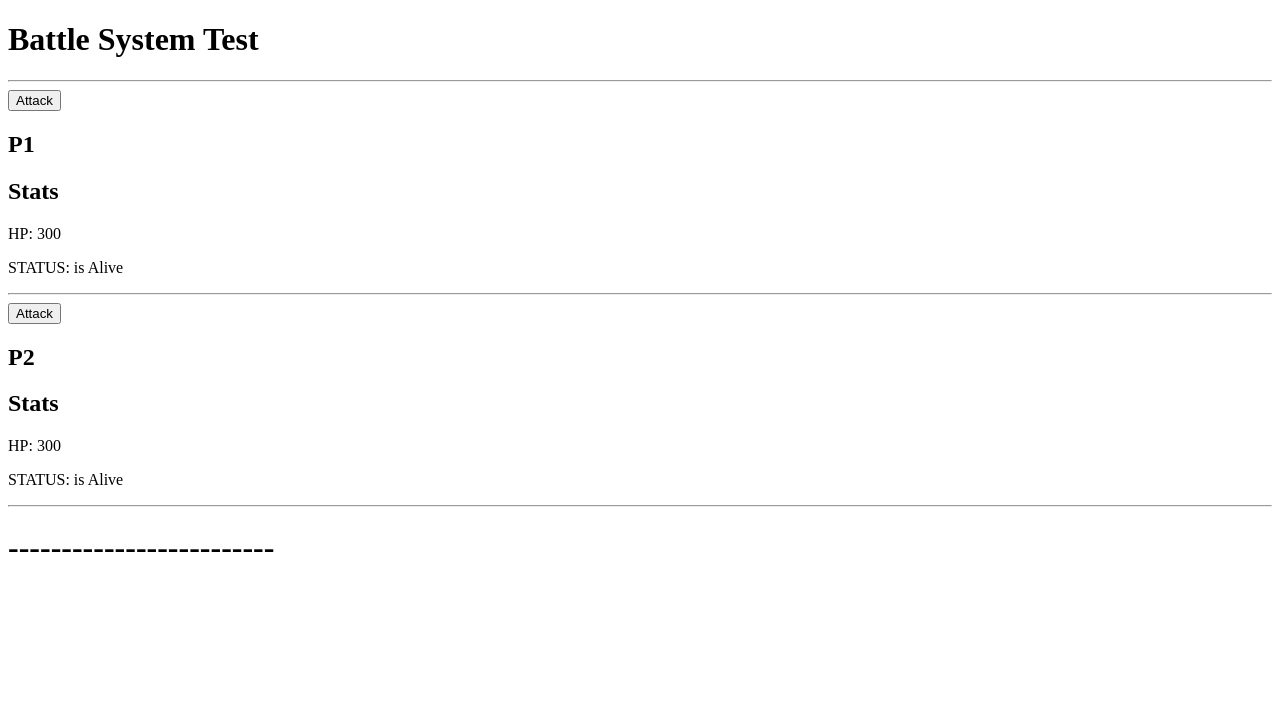
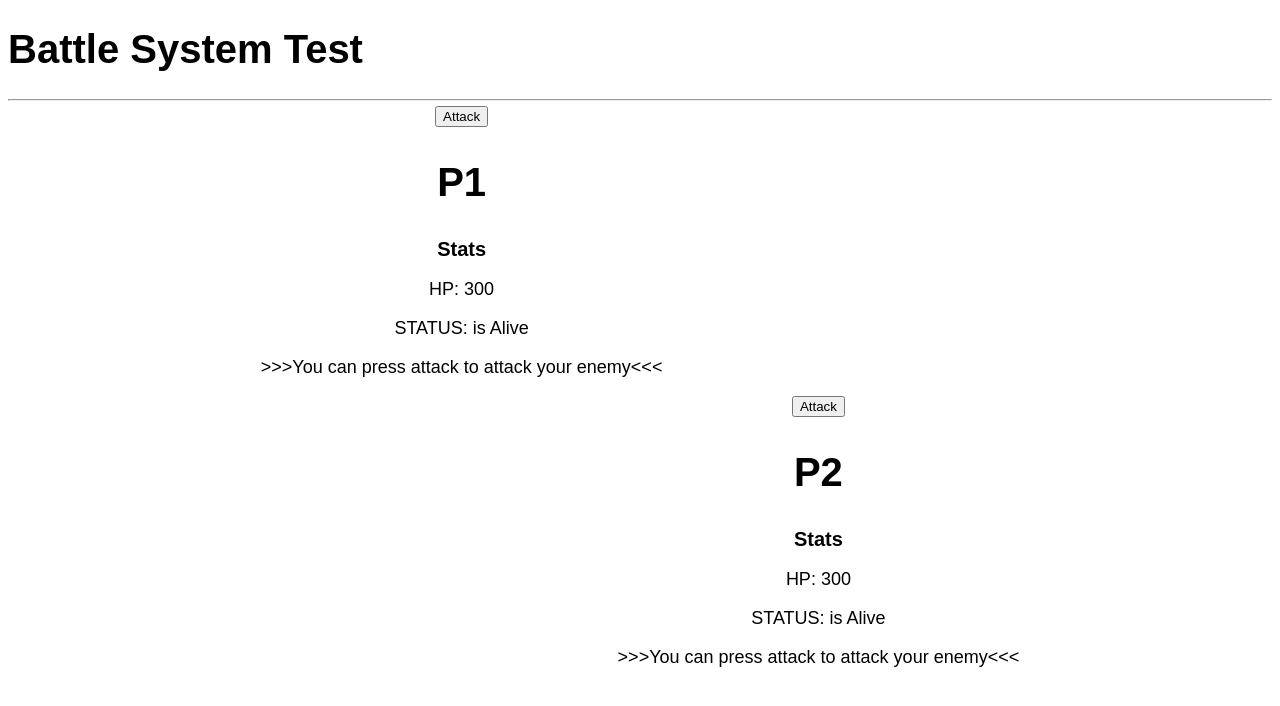
Before and after one commit to bloominstituteoftechnology/JavaScript-IV, a plain HTML site: page assignments/post_stretch_stuff/tests.html in a window 1280 px wide. Drawn offline with Linux system fonts and the light colour scheme.

Commit message:
done a little positioning in css on the test ui

```diff
--- a/assignments/post_stretch_stuff/styles.css
+++ b/assignments/post_stretch_stuff/styles.css
@@ -0,0 +1,28 @@
+html {
+    font-family: sans-serif;
+    font-size: 62.5%;
+}
+
+h1 {
+    font-size: 4rem;
+}
+
+h2 {
+    font-size: 2rem
+}
+
+p {
+    font-size: 1.8rem;
+}
+
+section.player1 {
+    float: left;
+    text-align: center;
+    margin-left: 20%;
+}
+
+section.player2 {
+    float: right;
+    text-align: center;
+    margin-right: 20%;
+}
--- a/assignments/post_stretch_stuff/tests.html
+++ b/assignments/post_stretch_stuff/tests.html
@@ -12,6 +12,7 @@
         <h1>Battle System Test</h1>
     </header>
     <hr>
+    <div class="container">
         <section class="player1">
             <div class="player-weapper">
                 <button id="p1-atk" onclick="p1.uiAttack(p2, '0')">Attack</button>
@@ -19,10 +20,9 @@
                 <h2>Stats</h2>
                 <p>HP: <span id="p1-hp">300</span></p>
                 <p>STATUS: <span id="p1-status">is Alive</span></p>
-            <p id="p1-attack-message"></p>
+                <p id="p1-attack-message">>>>You can press attack to attack your enemy<<<</p>
             </div>
         </section>
-    <hr>
         <section class="player2">
             <div class="player-weapper">
                     <button id="p2-atk" onclick="p2.uiAttack(p1, '0')">Attack</button>
@@ -30,12 +30,11 @@
                 <h2>Stats</h2>
                 <p>HP: <span id="p2-hp">300</span></p>
                 <p>STATUS: <span id="p2-status">is Alive</span></p>
-            <p id="p2-attack-message"></p>
+                <p id="p2-attack-message">>>>You can press attack to attack your enemy<<<</p>
             </div>
         </section>
-    <hr>
+    </div>
     <footer>
-        <h1>-------------------------</h1>
     </footer>
     <script src="game.js"></script>
 </body>
```
Lines whose indentation alone changed are shown as unchanged.
